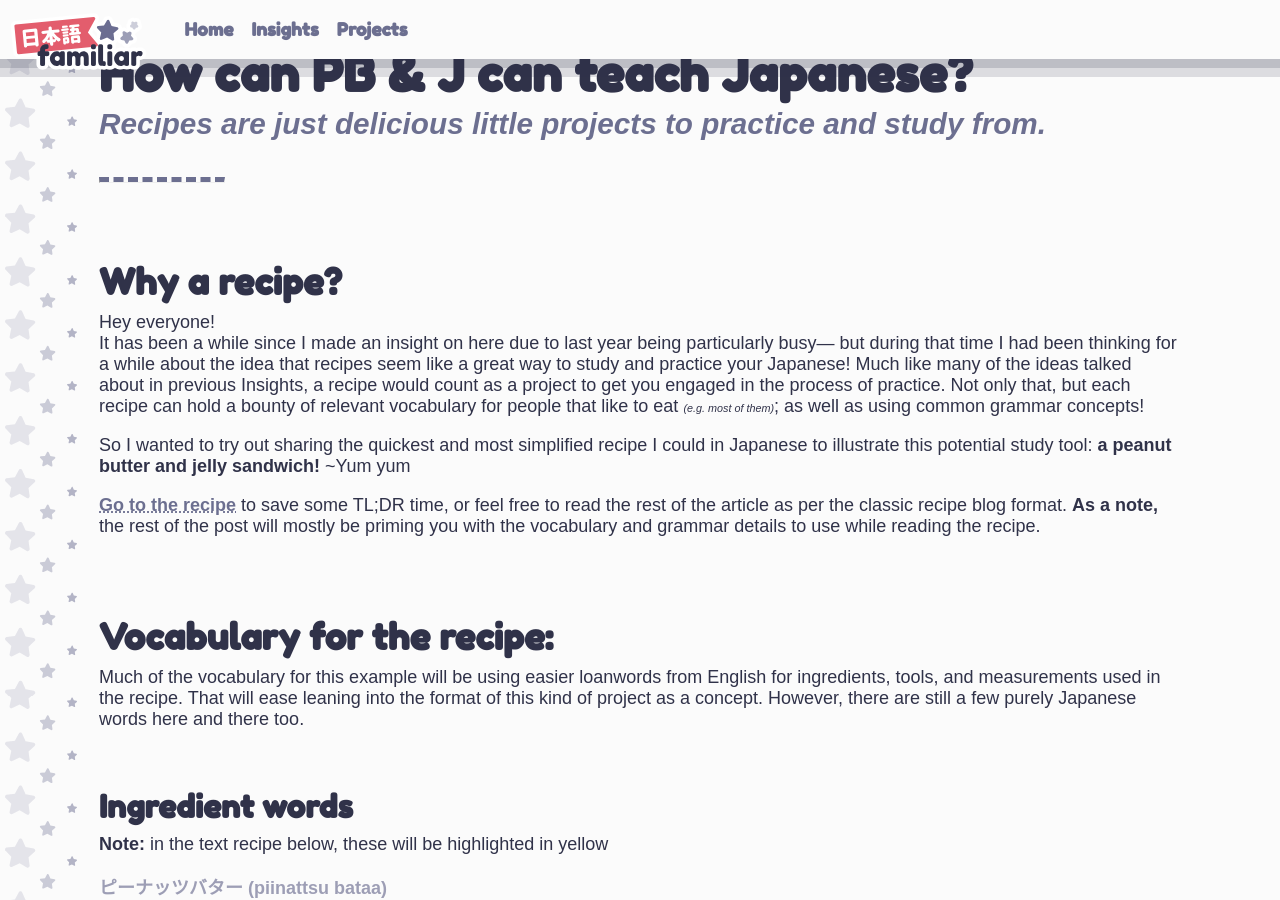
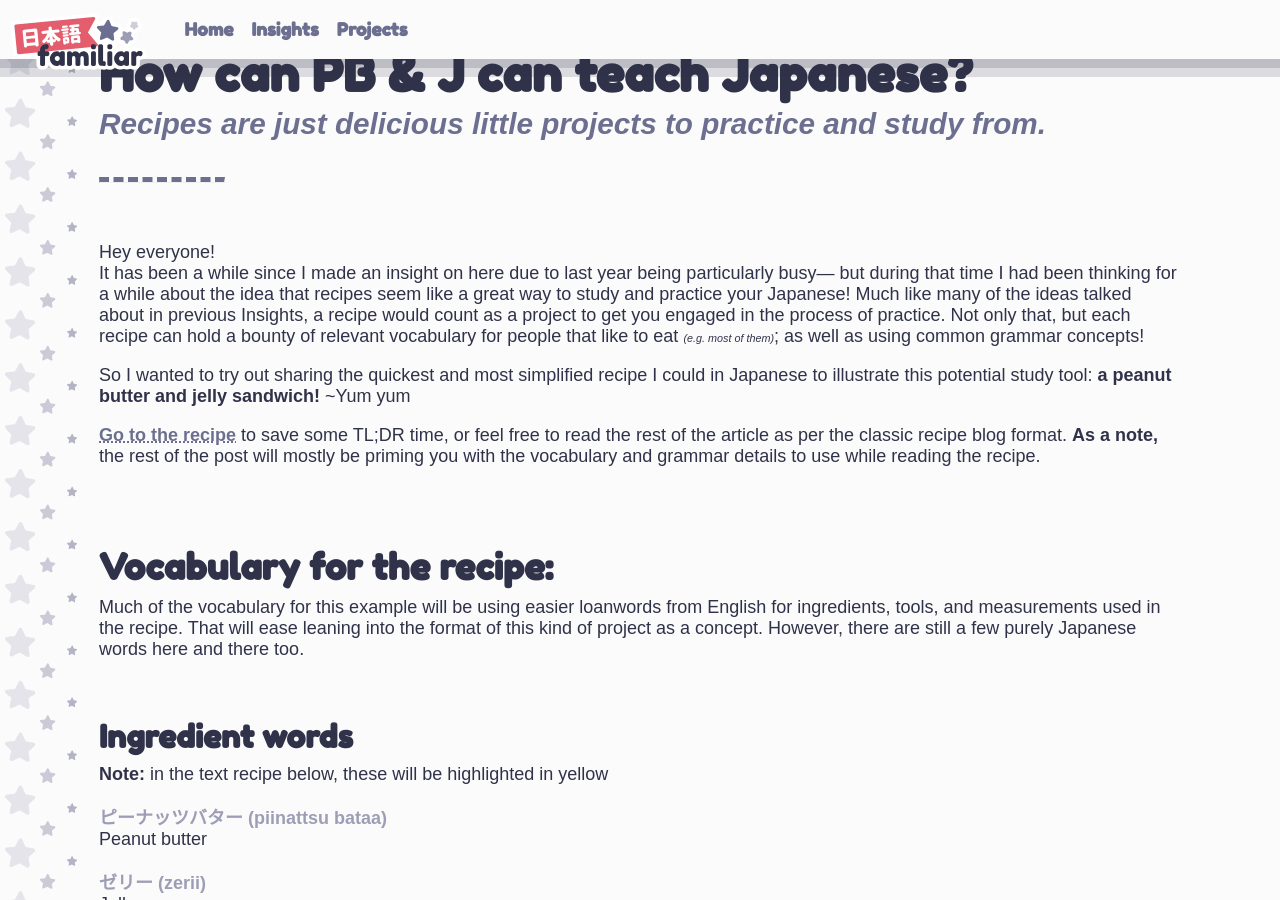
Before and after one commit to NihongoFamiliar/NihongoFamiliar.github.io, a Jekyll site: the page built from _posts/2024-01-02-pb-and-j-but-in-japanese.html, in a window 1280 px wide and 900 px high, scrolled down 492 px. Built offline with Jekyll 4.4.1, drawn with Linux system fonts in a browser that asks for light colours; some web fonts are replaced; comment, search, counter and statistics services are not loaded.

Commit message:
Update 2024-01-02-pb-and-j-but-in-japanese.html

```diff
--- a/_posts/2024-01-02-pb-and-j-but-in-japanese.html
+++ b/_posts/2024-01-02-pb-and-j-but-in-japanese.html
@@ -8,7 +8,6 @@ tags: ["recipes", "projects"]
 permalink: "/insights/study-with-pb-and-j/"
 ---
 
-<h2>Why a recipe?</h2>
 <p>Hey everyone!<br />It has been a while since I made an insight on here due to last year being particularly busy— but during that time I had been thinking for a while about the idea that recipes seem like a great way to study and practice your Japanese! Much like many of the ideas talked about in previous Insights, a recipe would count as a project to get you engaged in the process of practice. Not only that, but each recipe can hold a bounty of relevant vocabulary for people that like to eat <small>(e.g. most of them)</small>; as well as using common grammar concepts!</p>
 
 <p>So I wanted to try out sharing the quickest and most simplified recipe I could in Japanese to illustrate this potential study tool: <strong>a peanut butter and jelly sandwich!</strong> ~Yum yum</p>
```
